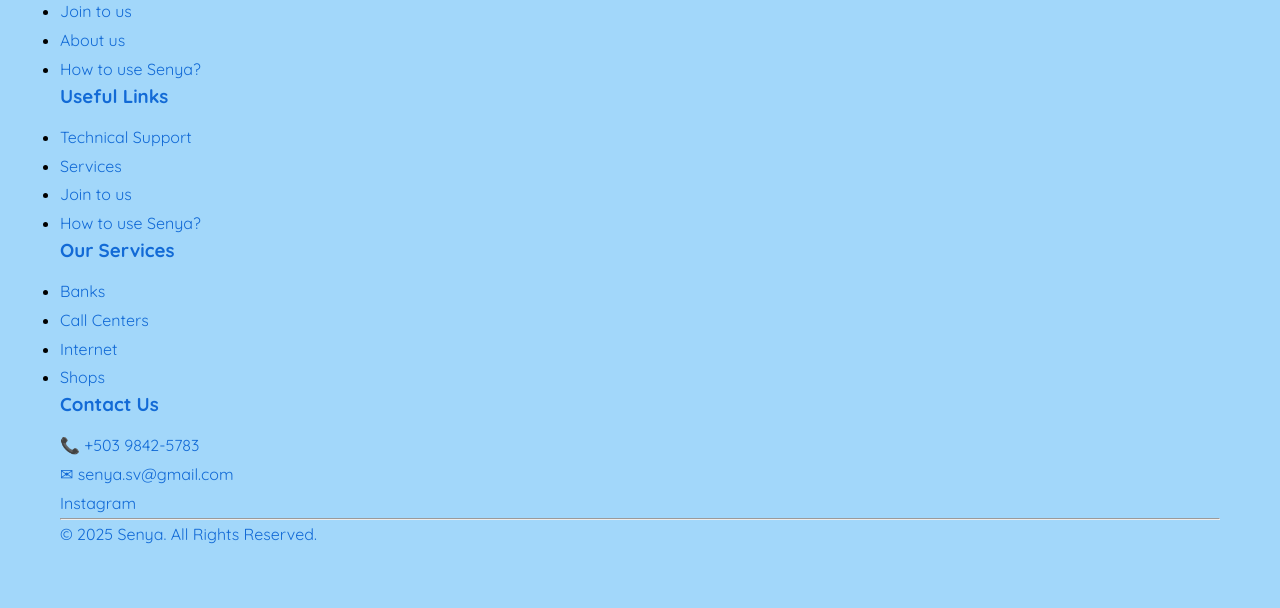
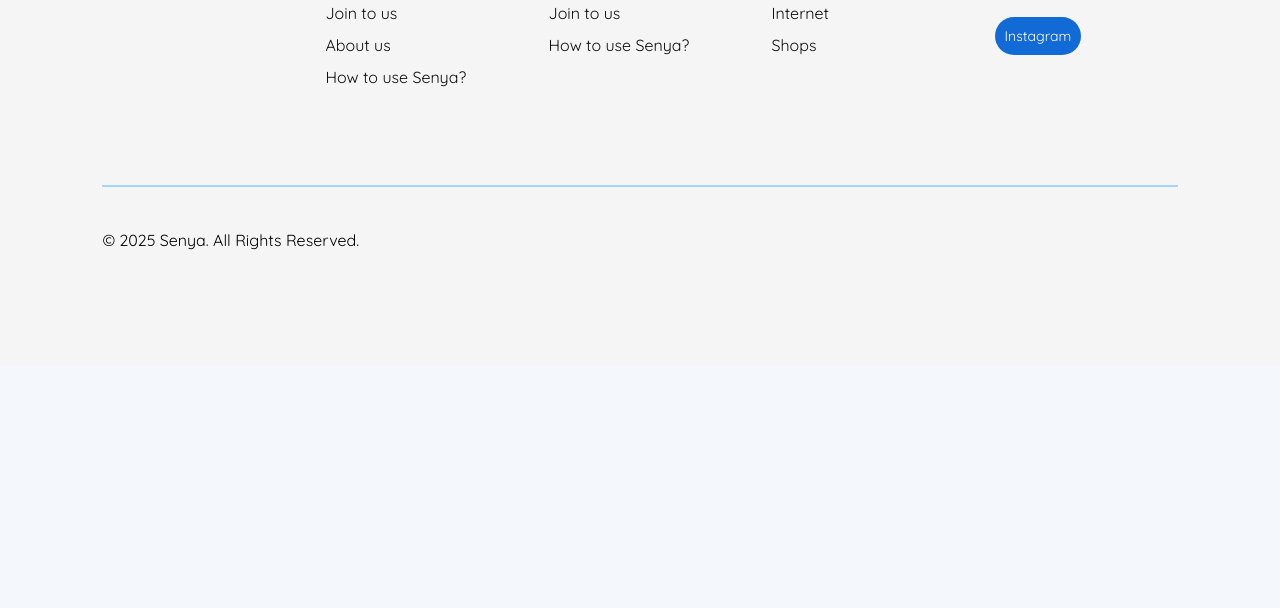
Before and after one commit to Kattyadom/SENYA---EXPO, a plain HTML site: page EXPO/soporte.html in a window 1280 px wide. Shown: the part 1366-1974 px from the top of the page. After the commit the page ends 1731 px from the top, so only its background shows below. Drawn offline with Linux system fonts and the light colour scheme; files that its build step writes are made by us from their sources.

Commit message:
Update soporte.css
cambios de diseño nav

```diff
--- a/EXPO/soporte.css
+++ b/EXPO/soporte.css
@@ -13,9 +13,7 @@
     background:#f4f7fb;
 }
 
-/* =========================
-   NAVBAR
-========================= */
+CSS
 
 header {
     display: flex;
@@ -27,6 +25,7 @@
 }
 
 .logo {
+    font-family: 'Quicksand', sans-serif;
     font-size: 32px;
     font-weight: 700;
     color: #1d6ed3;
@@ -37,6 +36,7 @@
 }
 
 .logo-y {
+    font-family: 'Quicksand', sans-serif;
     position: relative;
     display: inline-block;
 }
@@ -64,11 +64,7 @@
     color: #222;
     font-weight: 500;
     font-size: 16px;
-    transition: 0.3s;
-}
-
-nav a:hover{
-    color:#126AD6;
+    transition: color 0.3s;
 }
 
 nav a.active {
@@ -84,14 +80,15 @@
     border: none;
     border-radius: 8px;
     font-size: 16px;
+    font-weight: 500;
     cursor: pointer;
-    box-shadow: 0 4px 10px rgba(244,151,169,.4);
-    transition:.3s;
+    box-shadow: 0 4px 10px rgba(244, 151, 169, 0.4);
+    transition: all 0.2s ease;
 }
 
-.btn-help:hover{
-    background:#e08597;
-    transform:translateY(-2px);
+.btn-help:hover {
+    background-color: #e08597;
+    transform: translateY(-1px);
 }
 
 /* =========================
@@ -302,10 +299,6 @@
     position:relative;
     z-index:2;
 }
-#link{
-    color: white;
-    text-decoration:none;
-}
 
 @keyframes pulse{
 
@@ -321,31 +314,6 @@
         box-shadow:0 0 0 0 rgba(240,164,181,0);
     }
 
-}
-
-/* FOOTER */
-
-footer{
-    background:#A2D7FA;
-    padding:60px;
-}
-
-.footer-grid{
-    display:grid;
-    grid-template-columns:2fr 1fr 1fr;
-    gap:40px;
-}
-
-footer h3{
-    color:#126AD6;
-    margin-bottom:15px;
-}
-
-footer p,
-footer a{
-    color:#126AD6;
-    text-decoration:none;
-    line-height:1.8;
 }
 
 /* RESPONSIVE */
@@ -371,3 +339,111 @@
         font-size:32px;
     }
 }
+
+/* FOOTER */
+
+.footer{
+    background:#f5f5f5;
+    padding:50px 8%;
+    padding-bottom: 9%;
+}
+
+.footer-container{
+    display:flex;
+    justify-content:space-between;
+    flex-wrap:wrap;
+    gap:40px;
+    margin-top: 4%;
+}
+
+.footer-column{
+    flex:1;
+    min-width:180px;
+}
+
+.footer-column h2{
+    margin-bottom:10px;
+    color:#126ad6;
+}
+
+.footer-column h3{
+    margin-bottom:20px;
+    color:#126ad6;
+}
+
+.footer-column p{
+    color:#252525;
+    margin-bottom:10px;
+    line-height:1.5;
+}
+
+.footer-column ul{
+    list-style:none;
+}
+
+.footer-column ul li{
+    margin-bottom:12px;
+}
+
+.footer-column a{
+    text-decoration:none;
+    color:#0e0e0e;
+    transition:.3s;
+}
+
+.footer-column a:hover{
+    color:#090e55;
+    font-weight: bold;
+    text-decoration: underline;
+}
+
+.footer-column input{
+    width:100%;
+    padding:10px;
+    margin:15px 0;
+    border:none;
+    border-bottom:2px solid #999;
+    background:transparent;
+    outline:none;
+}
+
+.footer-column button{
+    padding:10px 25px;
+    border:none;
+    background:black;
+    color:white;
+    cursor:pointer;
+    border-radius:5px;
+}
+
+.footer-column button:hover{
+    background:#333;
+}
+
+.socials{
+    display:flex;
+    gap:15px;
+    margin-top:20px;
+}
+
+.socials a{
+    background:#126ad6;
+    color:white;
+    padding:10px;
+    border-radius:50px;
+    font-size:14px;
+}
+
+hr{
+    margin:40px 0 20px;
+    border:1px solid #a2d7fa;
+    margin-top: 8%;
+}
+
+.footer-bottom{
+    display:flex;
+    justify-content:space-between;
+    align-items:center;
+    flex-wrap:wrap;
+    margin-top: 4%;
+}
```
